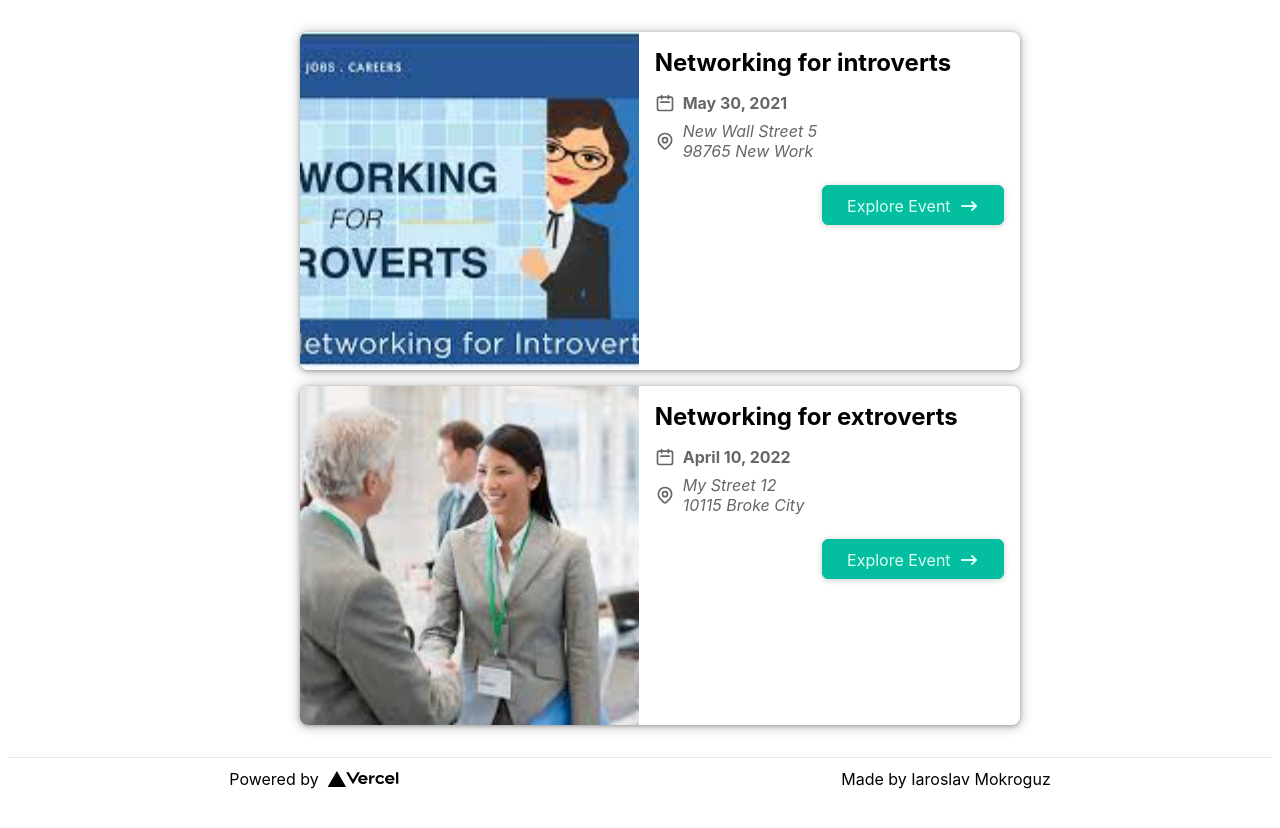
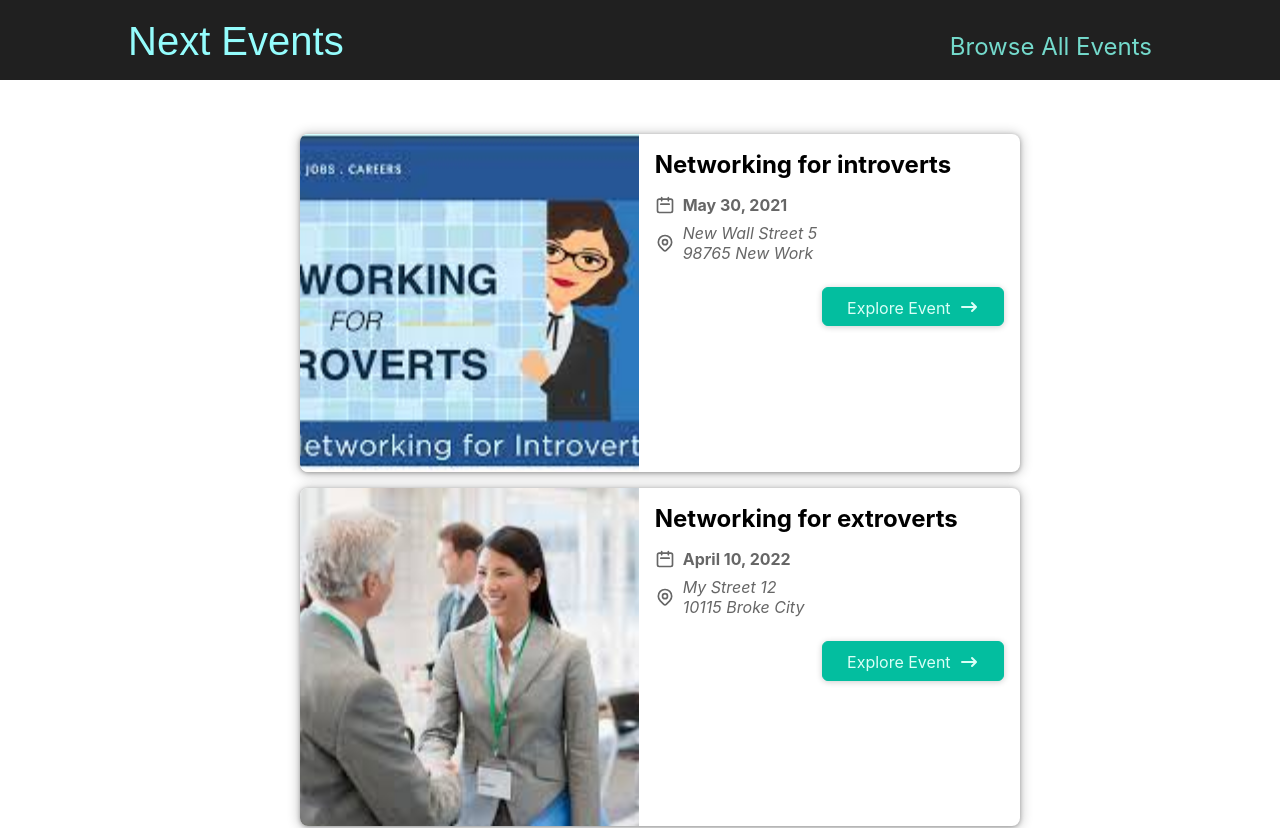
Before and after one commit to maustrauk/next-events, a Next.js app: page / in a window 1280 px wide. Shown: the top 828 px of the page. Before the commit the page ends 800 px from the top, so only its background shows below. Built offline with nearby package versions, Linux system fonts and the light colour scheme.

Commit message:
Adding header component

```diff
--- /dev/null
+++ b/components/layout/layout.js
@@ -0,0 +1,27 @@
+import { Fragment } from "react";
+import Head from 'next/head';
+
+import Footer from "./main-footer";
+import Header from "./main-header";
+
+
+
+
+const Layout = (props) => {
+    return (
+        <Fragment>
+            <Head>
+                <title>Next Events App</title>
+                <meta name="description" content="Generated by create next app" />
+                <link rel="icon" href="/favicon.ico" />
+            </Head>
+            <Header/>
+            <main>
+                {props.children}
+            </main>
+            <Footer/>
+        </Fragment>
+    )
+}
+
+export default Layout;
--- a/components/Footer.js
+++ b/components/layout/main-footer.js
@@ -1,5 +1,5 @@
 import Image from 'next/image';
-import styles from '../styles/Home.module.css';
+import styles from '../../styles/Home.module.css';
 
 const Footer = () => {
     return (
--- /dev/null
+++ b/components/layout/main-header.js
@@ -0,0 +1,22 @@
+import Link from 'next/link';
+
+import classes from './main-header.module.css';
+
+const Header = (props) => {
+    return (
+        <header className={classes.header}>
+            <div className={classes.logo}>
+                <Link href='/'>Next Events</Link>
+            </div>
+            <nav className={classes.navigation}>
+                <ul>
+                    <li>
+                        <Link href='/'>Browse All Events</Link>
+                    </li>
+                </ul>
+            </nav>
+        </header>
+    )
+}
+
+export default Header;
--- /dev/null
+++ b/components/layout/main-header.module.css
@@ -0,0 +1,45 @@
+.header {
+    width: 100%;
+    display: flex;
+    justify-content: space-between;
+    align-items: baseline;
+    padding: 1rem 10%;
+    height: 5rem;
+    background-color: #202020;
+  }
+
+  .logo {
+    font-size: 1.5rem;
+    color: white;
+    font-family: 'Fira', sans-serif;
+    height: 100%;
+    display: flex;
+    justify-content: center;
+    align-items: center;
+    color: #94fdfd;
+  }
+
+  .logo a {
+    text-decoration: none;
+    color: #94fdfd;
+  }
+
+  .navigation a {
+    text-decoration: none;
+    color: #74dacc;
+    font-size: 1rem;
+  }
+
+.navigation ul {
+    list-style-type: none;
+  }
+
+  @media (min-width: 768px) {
+    .logo {
+      font-size: 2.5rem;
+    }
+
+    .navigation a {
+      font-size: 1.5rem;
+    }
+  }
--- a/pages/_app.js
+++ b/pages/_app.js
@@ -1,7 +1,12 @@
+import Layout from '../components/layout/layout'
 import '../styles/globals.css'
 
 function MyApp({ Component, pageProps }) {
-  return <Component {...pageProps} />
+  return (
+    <Layout>
+      <Component {...pageProps} />
+    </Layout>
+  )
 }
 
 export default MyApp
--- a/pages/events/[eventId].js
+++ b/pages/events/[eventId].js
@@ -1,7 +1,6 @@
 import { Fragment } from "react";
 import { useRouter } from "next/router";
 
-import Footer from "../../components/footer";
 import { getEventById } from "../../dummy-data";
 import EventSummary from "../../components/events/event-detail/event-summary";
 import EventLogistics from "../../components/events/event-detail/event-logistics";
@@ -28,7 +27,6 @@
             <EventContent>
                 <p>{event.description}</p>
             </EventContent>
-            <Footer/>
         </Fragment>
     )
 }
--- a/pages/index.js
+++ b/pages/index.js
@@ -1,7 +1,4 @@
-import Head from 'next/head';
-
 import styles from '../styles/Home.module.css';
-import Footer from '../components/footer';
 
 import { getFeaturedEvents } from '../dummy-data';
 import EventList from '../components/events/event-list';
@@ -12,13 +9,7 @@
 
   return (
     <div className={styles.container}>
-      <Head>
-        <title>Next Events App</title>
-        <meta name="description" content="Generated by create next app" />
-        <link rel="icon" href="/favicon.ico" />
-      </Head>
       <EventList items={featuredEvents}/>
-      <Footer/>
     </div>
   )
 }
```
